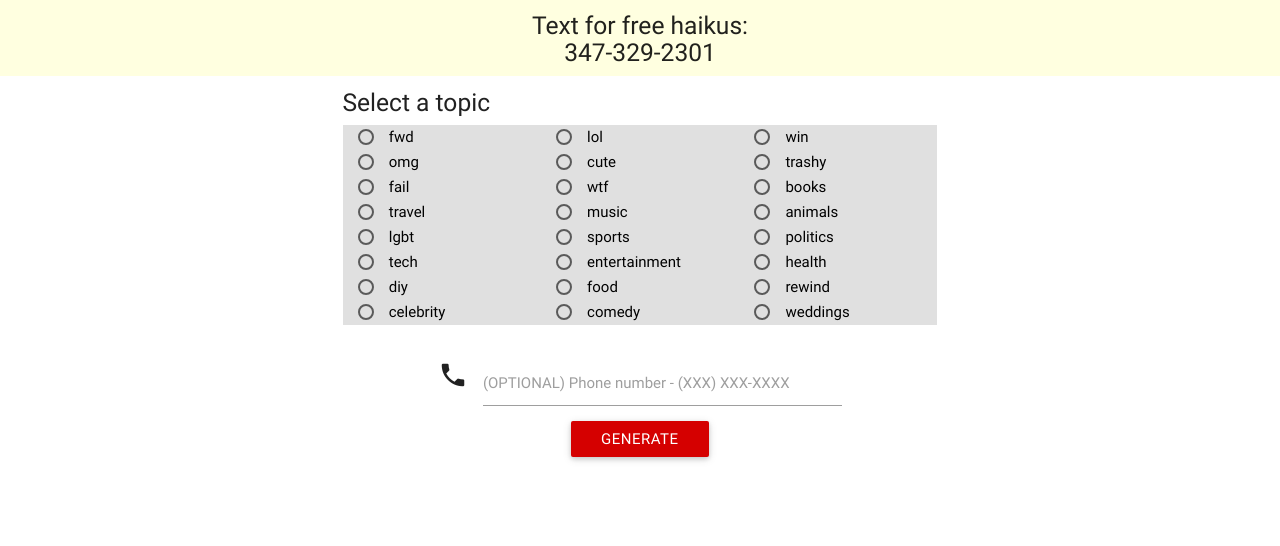
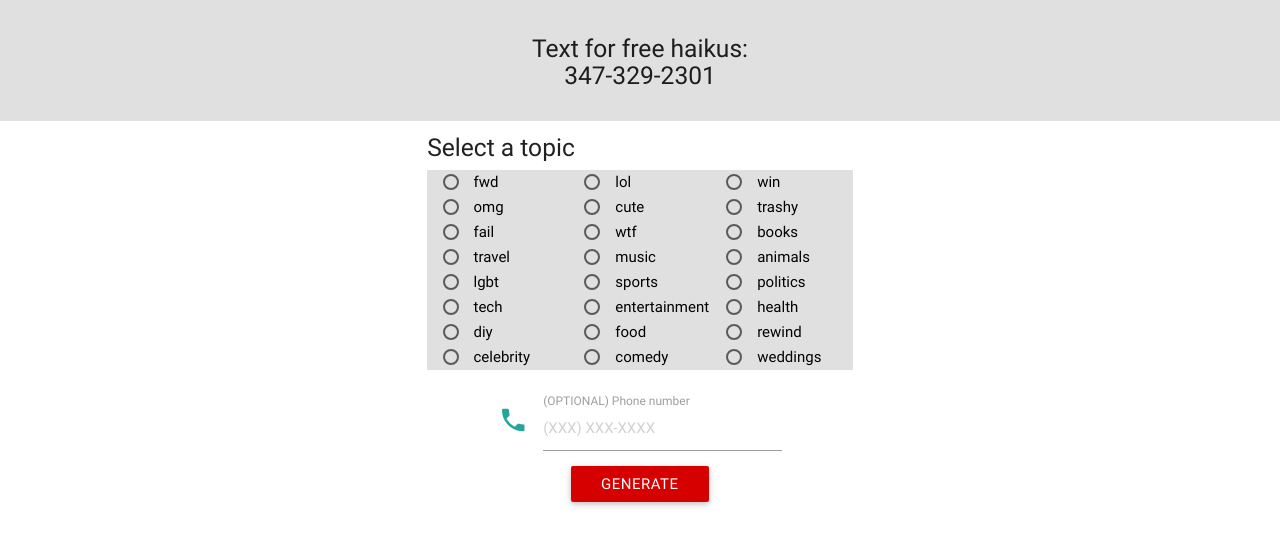
Before and after one commit to psuong/poem-in-your-pocket, a Django app: page / in a window 1280 px wide. Shown: the part 64-610 px from the top of the page. Run offline with Django 3.2, Linux system fonts and the light colour scheme; parts of the project's set-up code (start-up, migrations or seed data) failed here and were passed over; some libraries are stand-ins or nearby versions.

Commit message:
updated haiku categories and index.html

```diff
--- a/pocket_poem/algorithm/haiku_generate.py
+++ b/pocket_poem/algorithm/haiku_generate.py
@@ -19,7 +19,7 @@
     for i in xrange(0,len(list_line)):
         if list_line[i] == "a" and starts_with_vowel(list_line[i+1]):
             list_line[i] = "an"
-        if list_line[i] == "an" and (not starts_with_vowel(list_line[i+1])):
+        elif list_line[i] == "an" and (not starts_with_vowel(list_line[i+1])):
             list_line[i] = "a"
 
 def generate_haiku(theme=None):
--- a/pocket_poem/poem/categories.py
+++ b/pocket_poem/poem/categories.py
@@ -7,4 +7,6 @@
                    ('preposition', 'preposition'),
                    ('conjunction', 'conjunction'),
                    ('pronoun', 'pronoun'),
+                   ('proper_noun','proper_noun'),
+                   ('interjection','interjection'),
                    )
--- a/pocket_poem/poem/templates/index.html
+++ b/pocket_poem/poem/templates/index.html
@@ -14,49 +14,53 @@
     			<a href="#" class="brand-logo center">Poem In Your Pocket</a>
     		</div>
     	</nav>
+
+        <div class="col s12 center grey lighten-2">
+            <br>
+            <h5>Text for free haikus:<br> 347-329-2301</h5>
+            <br>
+            </div>
+        <div class="container">
+        {% if haiku %}
         <div class="row">
+
+            <div class="col s6 offset-s3 center">
+                            <h5>{{ haiku.0 }}<br>
+                                {{ haiku.1 }}<br>
+                                {{ haiku.2 }}
+                            </h5>
+                            <div class="chip">/{{ from_feed }}</div>
+            </div>
+            </div>
+
+            {% endif %}
+            <div class="row">
             <form method="POST" action="{{ form_url }}" id="haiku-form">
                 {% csrf_token %}
                 <div class="row">
-                    <div class="col s12 center" style="background-color: lightyellow;"><h5>Text for free haikus:<br> 347-329-2301</h5></div>
                     <div class="container col s6 offset-l3">
 
                         <div class="col s12">
                         <h5>Select a topic</h5>
                         {% for topic in feeds %}
-
-                            <div class="grey lighten-2 col s4">
-                                    <input name="topic" id="{{ topic }}" type="radio" required>
+                            <div class="grey lighten-2 col s12 m4 l4 hoverable">
+             <input name="topic" id="{{ topic }}" type="radio" value="{{ topic }}" required>
                                 <label for="{{ topic }}" class="black-text">{{ topic }}</label>
                             </div>
 
                         {% endfor %}
                         </div>
 
-                        <!--<table>-->
-
-                        <!--{% for topic in feeds %}-->
-                        <!--<tr>-->
-                            <!--<div class=" red accent-1 col s4">-->
-                                <!--<input name="topic" id="{{ topic }}" type="radio">-->
-                                <!--<label for="{{ topic }}" class="white-text">{{ topic }}</label>-->
-                            <!--</div>-->
-                        <!--</tr>-->
-
-                        <!--{% endfor %}-->
-
-                        <!--</table>-->
-
                     </div>
                 </div>
                         <div class="input-field col s4 offset-l4">
                             <i class="material-icons prefix">phone</i>
-                            <input id="telephone" type="text" name="phone_number" maxlength="14" class="validate">
-                            <label for="telephone">(OPTIONAL) Phone number - (XXX) XXX-XXXX</label>
+                            <input id="telephone" type="text" name="phone_number" placeholder="(XXX) XXX-XXXX" maxlength="14" class="validate">
+                            <label for="telephone">(OPTIONAL) Phone number</label>
                         </div>
-                        <div class="col s6 offset-l3 center">
-                            <button class="red accent-4 btn waves-effect waves-light" type="submit" name="action">Generate</button>
-                        </div>
+                <div class="col s12 m6 l6 offset-l3 center">
+                    <button class="red accent-4 btn waves-effect waves-light" type="submit" name="action">Generate</button>
+                </div>
             </form>
         </div>
         <script type="text/javascript" src="https://code.jquery.com/jquery-2.1.4.min.js"></script>
@@ -66,7 +70,7 @@
             $(document).ready(function() {
                 $('select').material_select();
 
-                $('#telephone', '#haiku-form')
+                $('#telephone')
 
                 	.keydown(function (e) {
                 		var key = e.charCode || e.keyCode || 0;
@@ -114,29 +118,6 @@
                 	});
             });
         </script>
-
-        {% if haiku %}
-        <div class="row">
-
-            <div class="col s6 push-l3">
-                <div class="card-panel">
-                    <div class="row">
-                        <div class="col s6 offset-l3 center">
-                            <div class="valign-wrapper">
-                                <h5 class="valign center-align">
-                                    {{ haiku.0 }}
-                                    <br>
-                                    {{ haiku.1 }}
-                                    <br>
-                                    {{ haiku.2 }}
-                                </h5>
-                            </div>
-                        </div>
-                    </div>
-                </div>
-            </div>
-            </div>
-
-            {% endif %}
+        </div>
     </body>
 </html>
--- a/pocket_poem/poem/views.py
+++ b/pocket_poem/poem/views.py
@@ -20,9 +20,13 @@
     if request.method == 'POST':
         haiku = format_haiku_lines(generate_haiku(request.POST['topic']))
         context_dict['haiku'] = haiku
+        context_dict['from_feed'] = request.POST['topic']
         if request.POST['phone_number']:
             phone_digits = request.POST['phone_number']
-            phone_digits.replace('(', '').replace(')', '').replace('-', '').replace(' ', '')
+            phone_digits = phone_digits.replace('(', '').replace(')', '').replace('-', '').replace(' ', '')
+            print request.POST['phone_number']
+            if phone_digits == '3473292301':
+                return render(request, 'index.html', context_dict)
             phone_num = '+1' + request.POST['phone_number']
             send_sms(phone_num, '%s\n%s\n%s' % (haiku[0], haiku[1], haiku[2]))
         return render(request, 'index.html', context_dict)
--- a/pocket_poem/poem/word_processing.py
+++ b/pocket_poem/poem/word_processing.py
@@ -2,11 +2,11 @@
 from topia.termextract import tag
 from textstat.textstat import textstat
 
-parts_of_speech = ('article', 'noun', 'verb', 'adjective', 'adverb', 'preposition', 'conjunction', 'pronoun')
+parts_of_speech = ('article', 'noun', 'verb', 'adjective', 'adverb', 'preposition', 'conjunction', 'pronoun','proper_noun', 'interjection')
 pos_dict = {'CC': 'conjunction', 'DT': 'article', 'IN': 'preposition', 'JJ': 'adjective', 'JJR': 'adjective',
-            'JJS': 'adjective', 'NN': 'noun', 'NNP': 'noun', 'NNPS': 'noun', 'NNS': 'noun', 'PRP': 'pronoun',
+            'JJS': 'adjective', 'NN': 'noun', 'NNP': 'proper_noun', 'NNPS': 'proper_noun', 'NNS': 'noun', 'PRP': 'pronoun',
             'PRP$': 'pronoun', 'RB': 'adverb', 'RBR': 'adverb', 'RBS': 'adverb', 'VB': 'verb', 'VBG': 'verb',
-            'VBN': 'verb', 'VPN': 'verb', 'VBZ': 'verb', 'WDT': 'article', 'WP': 'noun', 'WPS': 'noun', 'WRB': 'adverb'}
+            'VBN': 'verb', 'VPN': 'verb', 'VBZ': 'verb', 'WDT': 'article', 'WP': 'noun', 'WPS': 'noun', 'WRB': 'adverb', 'UH':'interjection'}
 
 tagger = tag.Tagger()
 tagger.initialize()
```
Also changed, not shown: pocket_poem/algorithm/sentences.py (+10 -2 lines).
